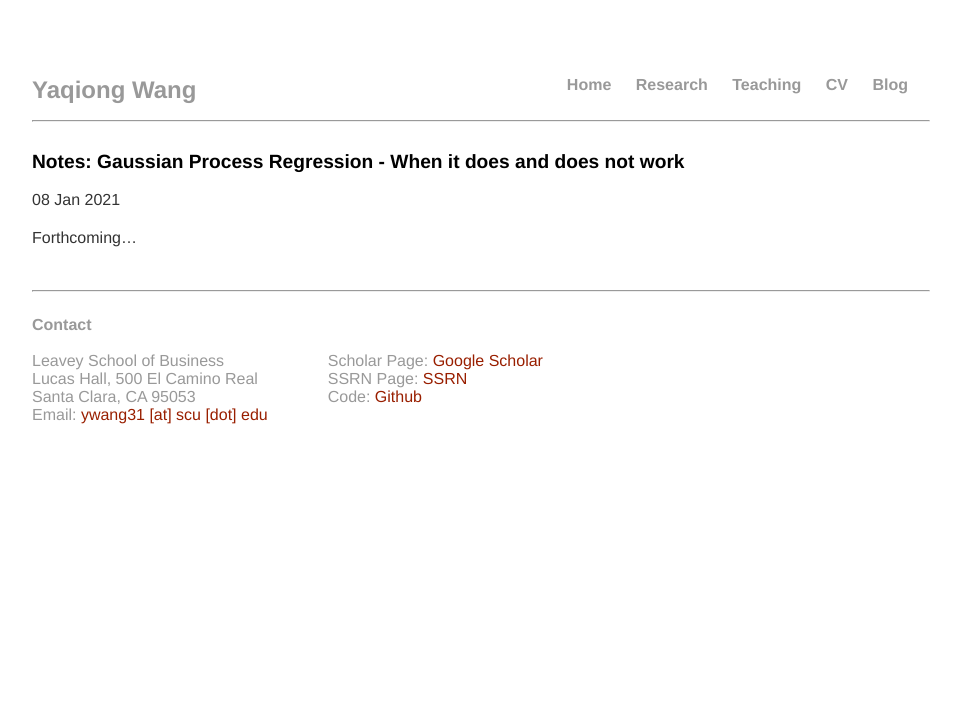
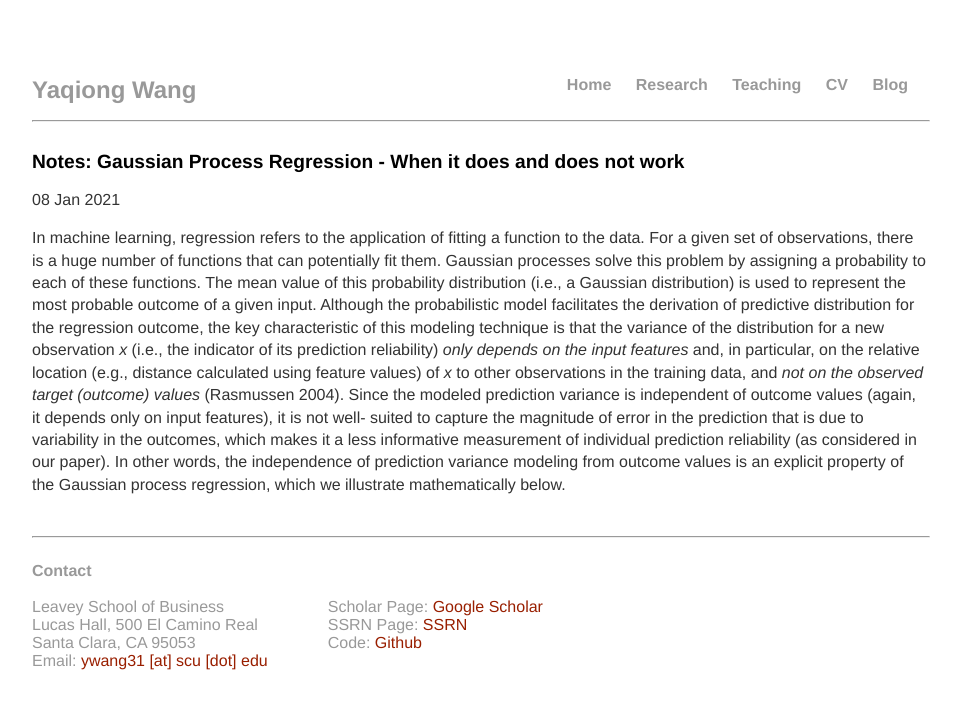
Before and after one commit to YaqiongWang/PersonalWeb, a Jekyll site: the page built from _posts/2021-01-08-gpnotes.md, in a window 1280 px wide. Shown: the top 709 px of the page, without its empty margins (160-1121 px from the left). Built offline with Jekyll 4.4.1, drawn with Linux system fonts in a browser that asks for light colours.

Commit message:
Update 2021-01-08-gpnotes.md

```diff
--- a/_posts/2021-01-08-gpnotes.md
+++ b/_posts/2021-01-08-gpnotes.md
@@ -4,4 +4,4 @@ title: "Notes: Gaussian Process Regression - When it does and does not work"
 date: 2021-01-08
 ---
 
-Forthcoming...
+In machine learning, regression refers to the application of fitting a function to the data. For a given set of observations, there is a huge number of functions that can potentially fit them. Gaussian processes solve this problem by assigning a probability to each of these functions. The mean value of this probability distribution (i.e., a Gaussian distribution) is used to represent the most probable outcome of a given input. Although the probabilistic model facilitates the derivation of predictive distribution for the regression outcome, the key characteristic of this modeling technique is that the variance of the distribution for a new observation *x* (i.e., the indicator of its prediction reliability) *only depends on the input features* and, in particular, on the relative location (e.g., distance calculated using feature values) of *x* to other observations in the training data, and *not on the observed target (outcome) values* (Rasmussen 2004). Since the modeled prediction variance is independent of outcome values (again, it depends only on input features), it is not well- suited to capture the magnitude of error in the prediction that is due to variability in the outcomes, which makes it a less informative measurement of individual prediction reliability (as considered in our paper). In other words, the independence of prediction variance modeling from outcome values is an explicit property of the Gaussian process regression, which we illustrate mathematically below.
```
